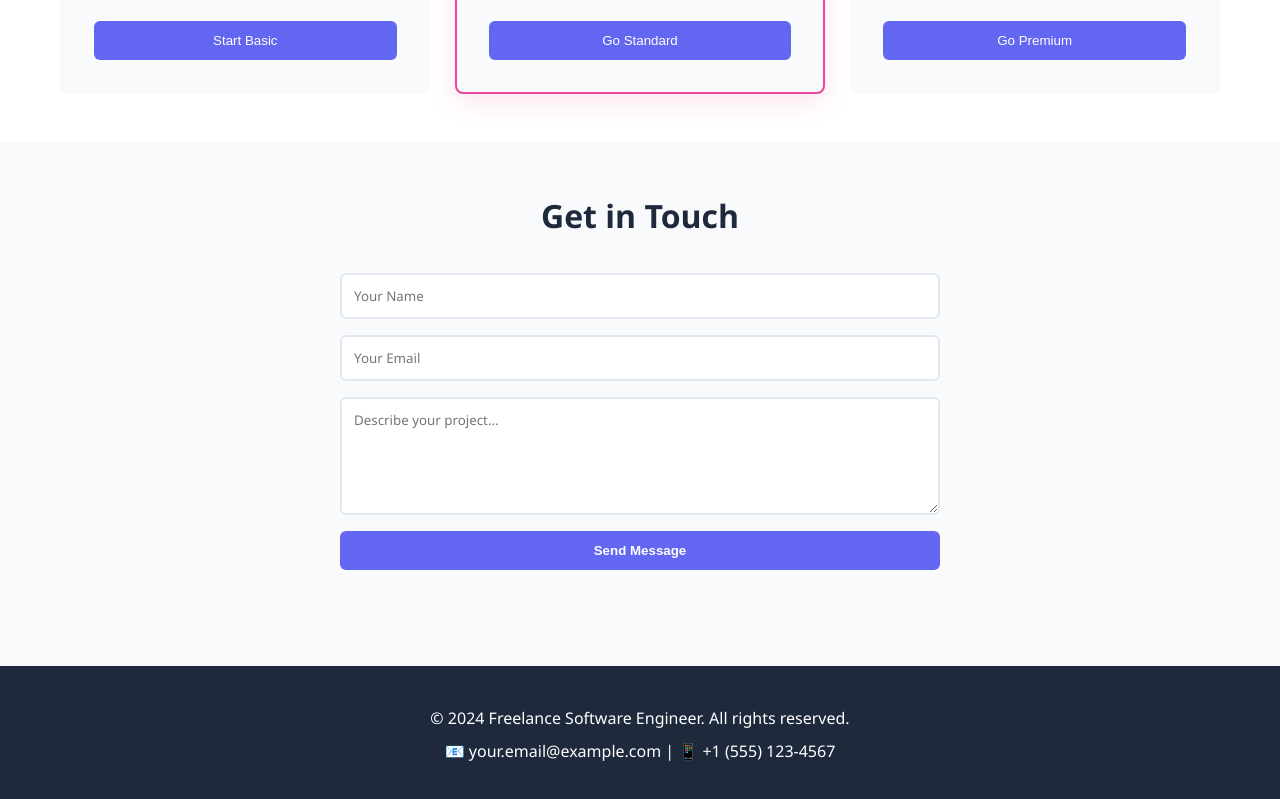
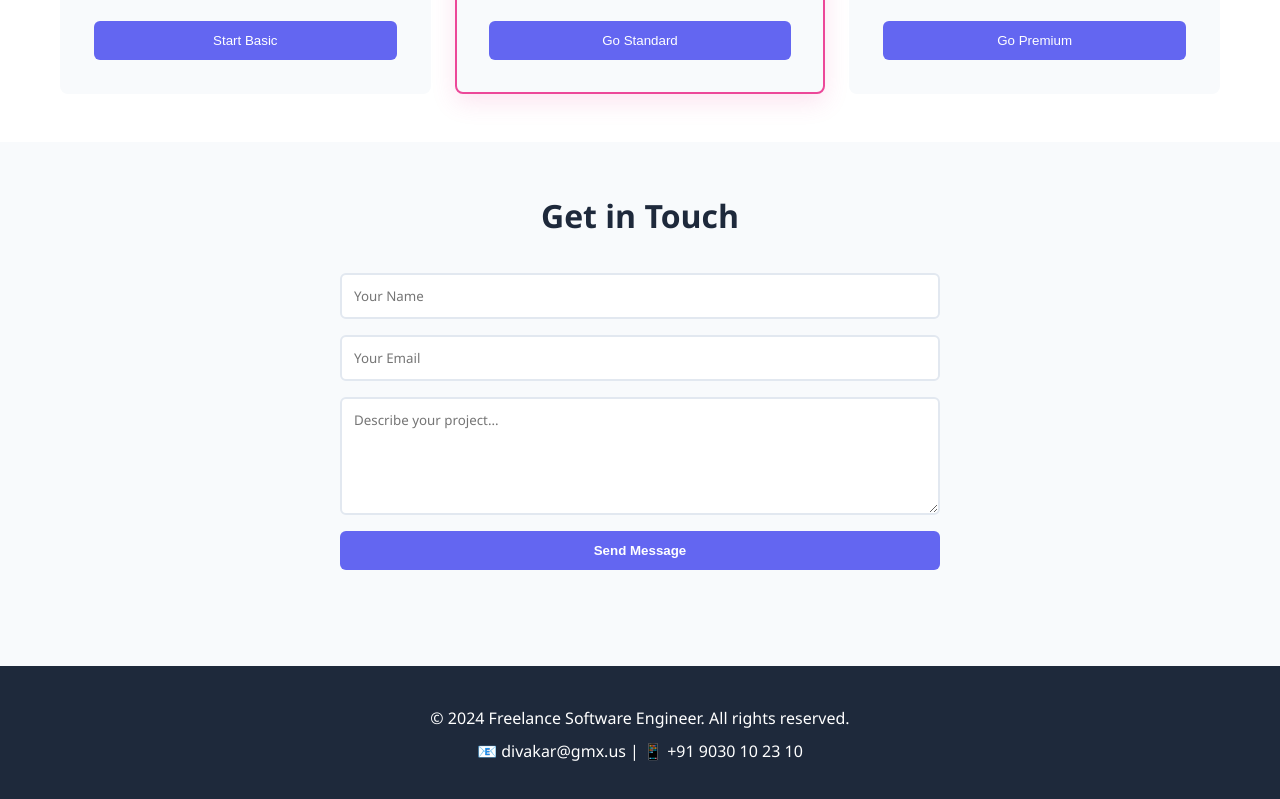
Before and after one commit to newwakar/portfolio, a website: page index.html in a window 1280 px wide. Shown: the part 1504-2303 px from the top of the page. Drawn offline with Linux system fonts and the light colour scheme.

Commit message:
Update index.html

```diff
--- a/index.html
+++ b/index.html
@@ -83,7 +83,7 @@
     <footer>
         <div class="container">
             <p>&copy; 2024 Freelance Software Engineer. All rights reserved.</p>
-            <p>📧 your.email@example.com | 📱 +1 (555) 123-4567</p>
+            <p>📧 divakar@gmx.us | 📱 +91 9030 10 23 10 </p>
         </div>
     </footer>
 
```
